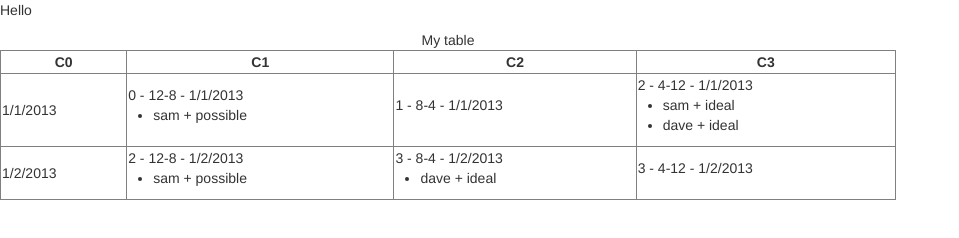
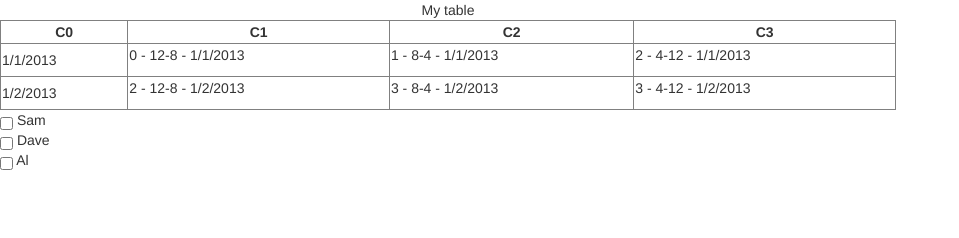
Before and after one commit to zdsbs/kiln-scheduler, a plain HTML site: page app/schedule.html in a window 1280 px wide. Shown: the whole page, without its empty margins (0-959 px from the left). Drawn offline with Linux system fonts and the light colour scheme.

Commit message:
re-orged the model to better represent the data models. Still a little hacky, but better

```diff
--- a/app/js/controllers.js
+++ b/app/js/controllers.js
@@ -10,18 +10,54 @@ function FooCtlr($scope) {
 		"1/2/2013": {"12-8":"ideal", "4-12":"ideal"}
 	}];
 
+	$scope.sam = {
+		name:"Sam",
+		availability: [
+			{day:"1/1/2013",time:"12-8",type:"possible"},
+			{day:"1/1/2013",time:"4-12",type:"ideal"},
+			{day:"1/2/2013",time:"12-8",type:"possible"}],
+		assigned: [
+			{day:"1/1/2013",time:"12-8"},
+			{day:"1/2/2013",time:"12-8"}
+		]
+	}
 
-	$scope.availability = [
-		{name:"sam",day:"1/1/2013",time:"12-8",type:"possible"},
-		{name:"sam",day:"1/1/2013",time:"4-12",type:"ideal"},
-		{name:"sam",day:"1/2/2013",time:"12-8",type:"possible"},
-		{name:"al",day:"1/1/2013",time:"4-12",type:"ideal"},
-		{name:"al",day:"1/2/2013",time:"12-8",type:"possible"},
-		{name:"dave",day:"1/1/2013",time:"4-12",type:"ideal"},
-		{name:"dave",day:"1/2/2013",time:"8-4",type:"ideal"}
-	]
+	$scope.dave = {
+			name:"Dave",
+			availability: [
+				{day:"1/1/2013",time:"12-8",type:"possible"},
+				{day:"1/1/2013",time:"4-12",type:"ideal"},
+				{day:"1/2/2013",time:"12-8",type:"possible"}]
+	}
 
-	$scope.show = ["sam","dave"];
+	$scope.al = {
+			name:"Al",
+			availability: [
+				{day:"1/1/2013",time:"8-4",type:"possible"},
+				{day:"1/1/2013",time:"4-12",type:"ideal"},
+				{day:"1/2/2013",time:"12-8",type:"possible"}]
+	}
+
+	$scope.people = [$scope.sam,$scope.dave,$scope.al];
+
+	$scope.availability = [];
+	$scope.$watch('people',function(){
+		for(var i = 0; i < $scope.people.length; i++) {
+			var person = $scope.people[i];
+			for(var j =0; j < person.availability.length; j++) {
+				var availability = person.availability[j];
+				var shift = {name:person.name,
+					day:availability.day,
+					time:availability.time,
+					type:availability.type};
+				$scope.availability.push(shift);
+			}
+		}
+	},true);
+
+
+	$scope.show = [];
+
 
 	$scope.schedule = [
 		{ day: "1/1/2013",
@@ -37,4 +73,12 @@ function FooCtlr($scope) {
 				{time:"4-12", need:3}]}
 	];
 
+	$scope.showhide = function(person) {
+		var index = $scope.show.indexOf(person.name);
+		if(index == -1) {
+			$scope.show.push(person.name);
+		} else {
+			$scope.show.splice(index,1);
+		}
+	}
 }
--- a/app/schedule.html
+++ b/app/schedule.html
@@ -13,7 +13,6 @@
 
   </head>
   <body ng-controller="FooCtlr">
-    <p>Hello {{name}}</p>
 
     <table width="70%" border="1">
       <caption>My table</caption>
@@ -40,5 +39,12 @@
       </tbody>
     </table>
 
+    <ul class="unstyled">
+        <li ng-repeat="person in people">
+          <input type="checkbox" ng-click="showhide(person)">
+          <span >{{person.name}}</span>
+        </li>
+      </ul>
+
   </body>
 </html>
```
